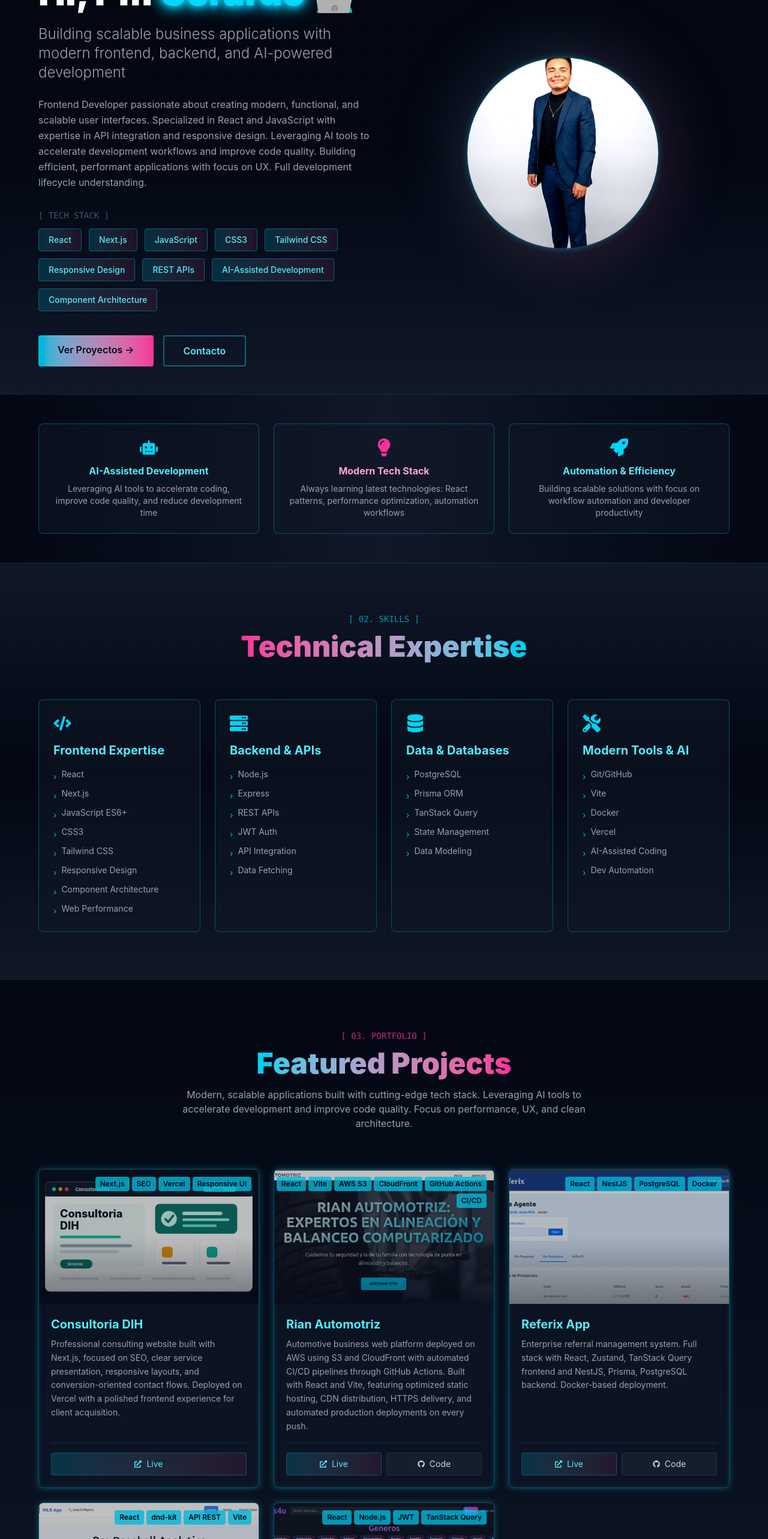
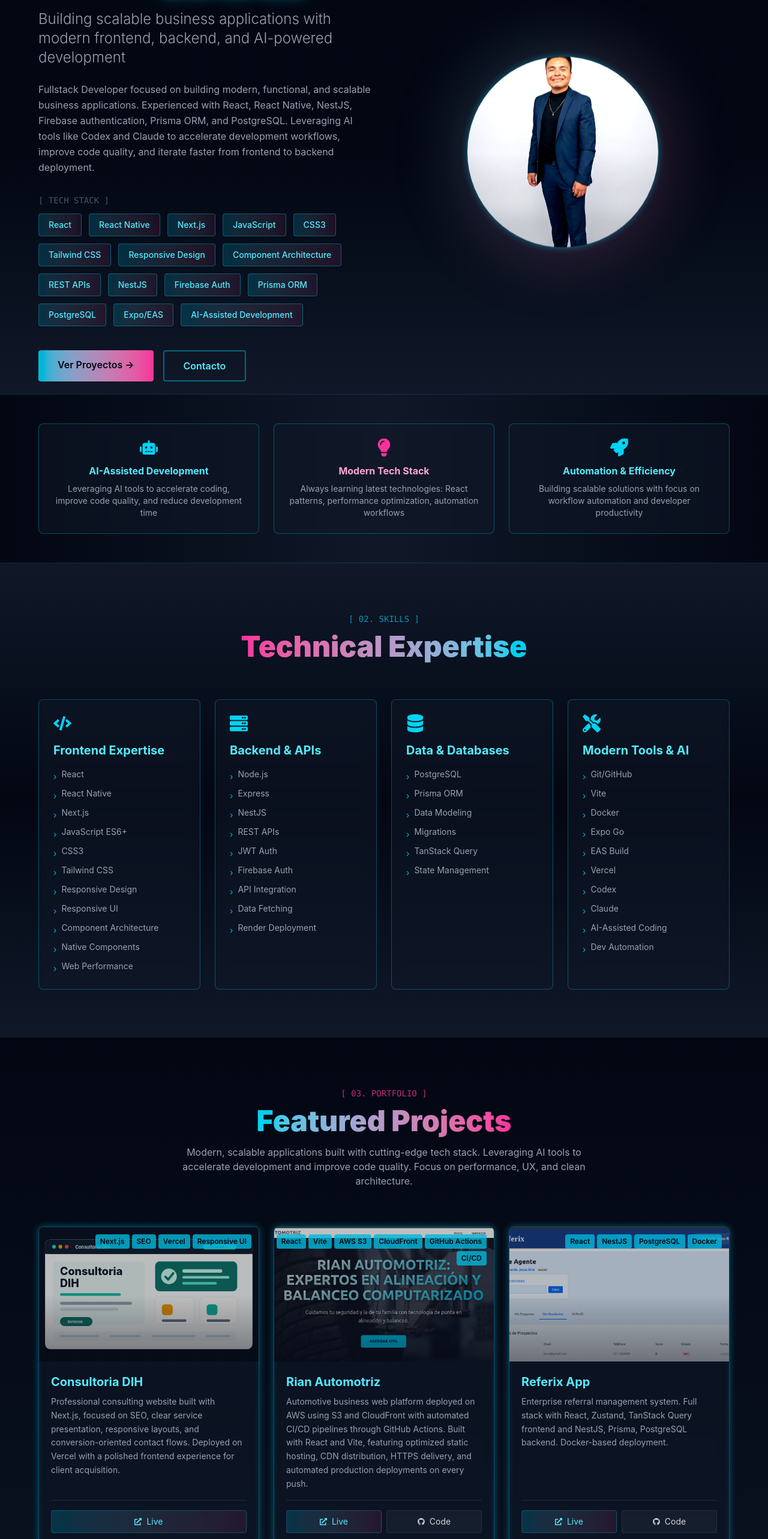
Before and after one commit to gerard-11/Mi-Portafolio, a React (Vite) app: page / in a window 1280 px wide. Shown: the part 220-2786 px from the top of the page at 60% size. Built offline with nearby package versions, Linux system fonts and the light colour scheme.

Commit message:
add boutique estefany as completed  project

```diff
--- a/src/components/HeroSection.jsx
+++ b/src/components/HeroSection.jsx
@@ -3,14 +3,20 @@ import FotoGer from "../assets/foto de presentacion.jpeg"
 export const HeroSection = () => {
     const stack=[
         "React",
+        "React Native",
         "Next.js",
         "JavaScript",
         "CSS3",
         "Tailwind CSS",
         "Responsive Design",
+        "Component Architecture",
         "REST APIs",
+        "NestJS",
+        "Firebase Auth",
+        "Prisma ORM",
+        "PostgreSQL",
+        "Expo/EAS",
         "AI-Assisted Development",
-        "Component Architecture",
     ]
     return (
         <section className="min-h-screen flex items-center justify-center bg-gradient-to-b from-gray-950 via-gray-950 to-gray-900 text-white px-4 py-12 md:py-0 md:px-6">
@@ -35,7 +41,7 @@ export const HeroSection = () => {
                 <div className="order-2 md:order-1 w-full fade-up">
                     <div className="mb-2 md:mb-4">
                         <span className="inline-block text-xs md:text-sm font-mono text-cyan-400 mb-2 opacity-80">
-                            &lt; FRONTEND DEVELOPER &gt;
+                            &lt; FULLSTACK DEVELOPER &gt;
                         </span>
                     </div>
 
@@ -51,10 +57,9 @@ export const HeroSection = () => {
 Building scalable business applications with modern frontend, backend, and AI-powered development                    </h2>
 
                     <p className="mb-6 md:mb-8 text-sm md:text-base text-gray-400 leading-relaxed">
-                        Frontend Developer passionate about creating modern, functional, and scalable user interfaces.
-                        Specialized in React and JavaScript with expertise in API integration and responsive design.
-                        Leveraging AI tools to accelerate development workflows and improve code quality.
-                        Building efficient, performant applications with focus on UX. Full development lifecycle understanding.
+                        Fullstack Developer focused on building modern, functional, and scalable business applications.
+                        Experienced with React, React Native, NestJS, Firebase authentication, Prisma ORM, and PostgreSQL.
+                        Leveraging AI tools like Codex and Claude to accelerate development workflows, improve code quality, and iterate faster from frontend to backend deployment.
                     </p>
 
                     {/* TECH STACK */}
--- a/src/components/ProjectsSection.jsx
+++ b/src/components/ProjectsSection.jsx
@@ -3,6 +3,7 @@ import BassebalAppFoto from "../assets/baseball-app.png"
 import referixImg from "../assets/referixImg.png"
 import automotrizImg from "../assets/RianAutomotriz.png"
 import consultoriaDihImg from "../assets/consultoria-dih.svg"
+import boutiqueEstefanyImg from "../assets/boutique-estefany-login.webp"
 import { FaExternalLinkAlt, FaGithub } from "react-icons/fa"
 
 export const ProjectsSection = () => {
@@ -22,6 +23,17 @@ export const ProjectsSection = () => {
             github: "https://github.com",
             description: "Real-time sports analytics platform with external API integration. Features interactive drag-and-drop Dream Team builder using dnd-kit. Includes BFF pattern for CORS resolution.",
             tech: ["React", "dnd-kit", "API REST", "Vite"],
+        },
+        {
+            title: "Boutique Estefany",
+            image: boutiqueEstefanyImg,
+            imagePosition: "center top",
+            imageOrigin: "top center",
+            url: "https://boutique-estefany-backend.onrender.com",
+            github: "https://github.com/gerard-11/boutique-estefany-app",
+            description:
+                "Boutique Estefany is a mobile app built to digitize the operations of a real boutique: sales, customers, inventory, payments, and product scanning. I built it with React Native, Expo, Firebase Auth, and a REST API, separating data logic, state, and UI to maintain a scalable architecture. It includes secure login, roles, scanner functionality, inventory control, transaction history, and business rules for weekly payments and customer status.",
+            tech: ["React Native", "Expo", "Firebase Auth", "REST API", "Inventory"],
         },
         {
             title: "Referix App",
@@ -88,6 +100,10 @@ export const ProjectsSection = () => {
                                         src={project.image}
                                         alt={project.title}
                                         className="w-full h-full object-cover transition duration-500 group-hover:scale-110 brightness-75 group-hover:brightness-100"
+                                        style={{
+                                            objectPosition: project.imagePosition || "center",
+                                            transformOrigin: project.imageOrigin || "center",
+                                        }}
                                     />
                                     <div className="absolute inset-0 bg-gradient-to-t from-gray-950 via-transparent to-transparent opacity-40"></div>
 
--- a/src/components/SkillsSection.jsx
+++ b/src/components/SkillsSection.jsx
@@ -5,22 +5,22 @@ export const SkillsSection = () => {
         {
             icon: FaCode,
             title: "Frontend Expertise",
-            skills: ["React", "Next.js", "JavaScript ES6+", "CSS3", "Tailwind CSS", "Responsive Design", "Component Architecture", "Web Performance"]
+            skills: ["React", "React Native", "Next.js", "JavaScript ES6+", "CSS3", "Tailwind CSS", "Responsive Design", "Responsive UI", "Component Architecture", "Native Components", "Web Performance"]
         },
         {
             icon: FaServer,
             title: "Backend & APIs",
-            skills: ["Node.js", "Express", "REST APIs", "JWT Auth", "API Integration", "Data Fetching"]
+            skills: ["Node.js", "Express", "NestJS", "REST APIs", "JWT Auth", "Firebase Auth", "API Integration", "Data Fetching", "Render Deployment"]
         },
         {
             icon: FaDatabase,
             title: "Data & Databases",
-            skills: ["PostgreSQL", "Prisma ORM", "TanStack Query", "State Management", "Data Modeling"]
+            skills: ["PostgreSQL", "Prisma ORM", "Data Modeling", "Migrations", "TanStack Query", "State Management"]
         },
         {
             icon: FaTools,
             title: "Modern Tools & AI",
-            skills: ["Git/GitHub", "Vite", "Docker", "Vercel", "AI-Assisted Coding", "Dev Automation"]
+            skills: ["Git/GitHub", "Vite", "Docker", "Expo Go", "EAS Build", "Vercel", "Codex", "Claude", "AI-Assisted Coding", "Dev Automation"]
         },
     ]
 
```
Also changed, not shown: src/assets/boutique-estefany-login.webp (added).
